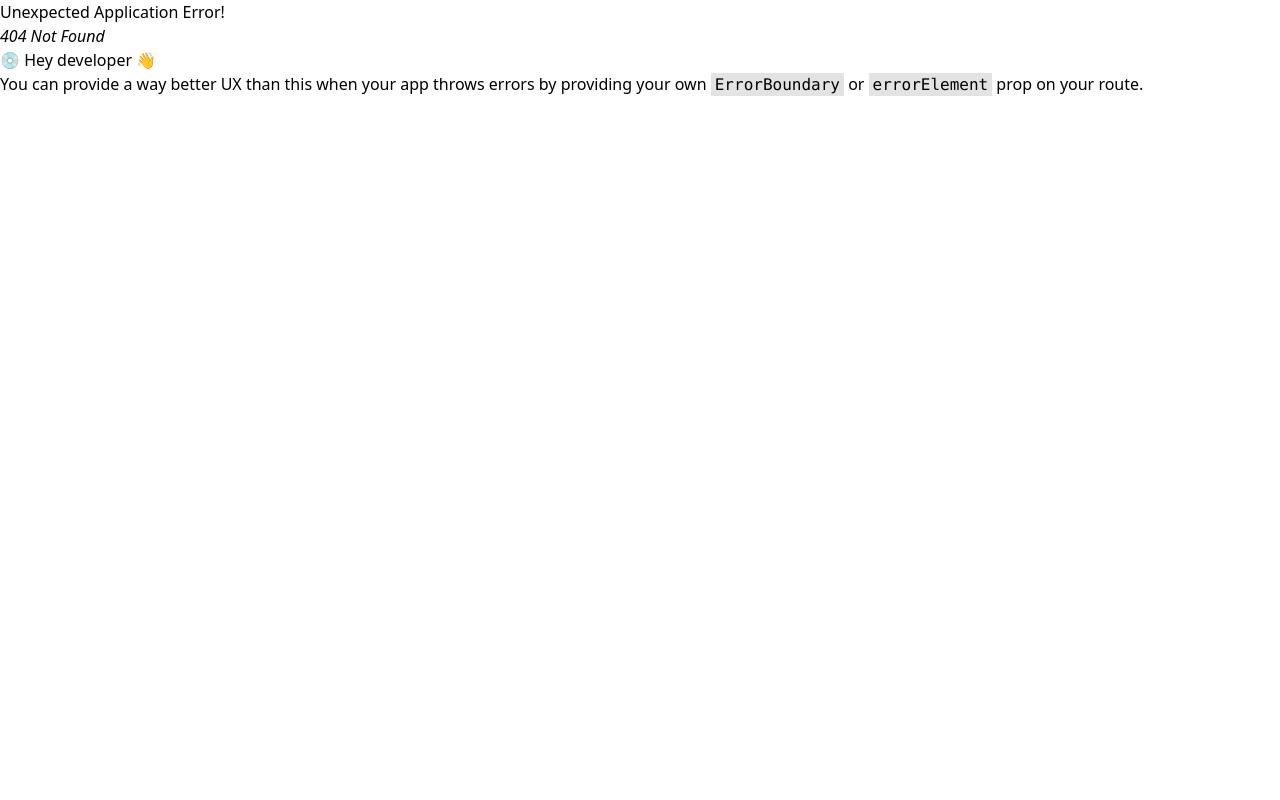
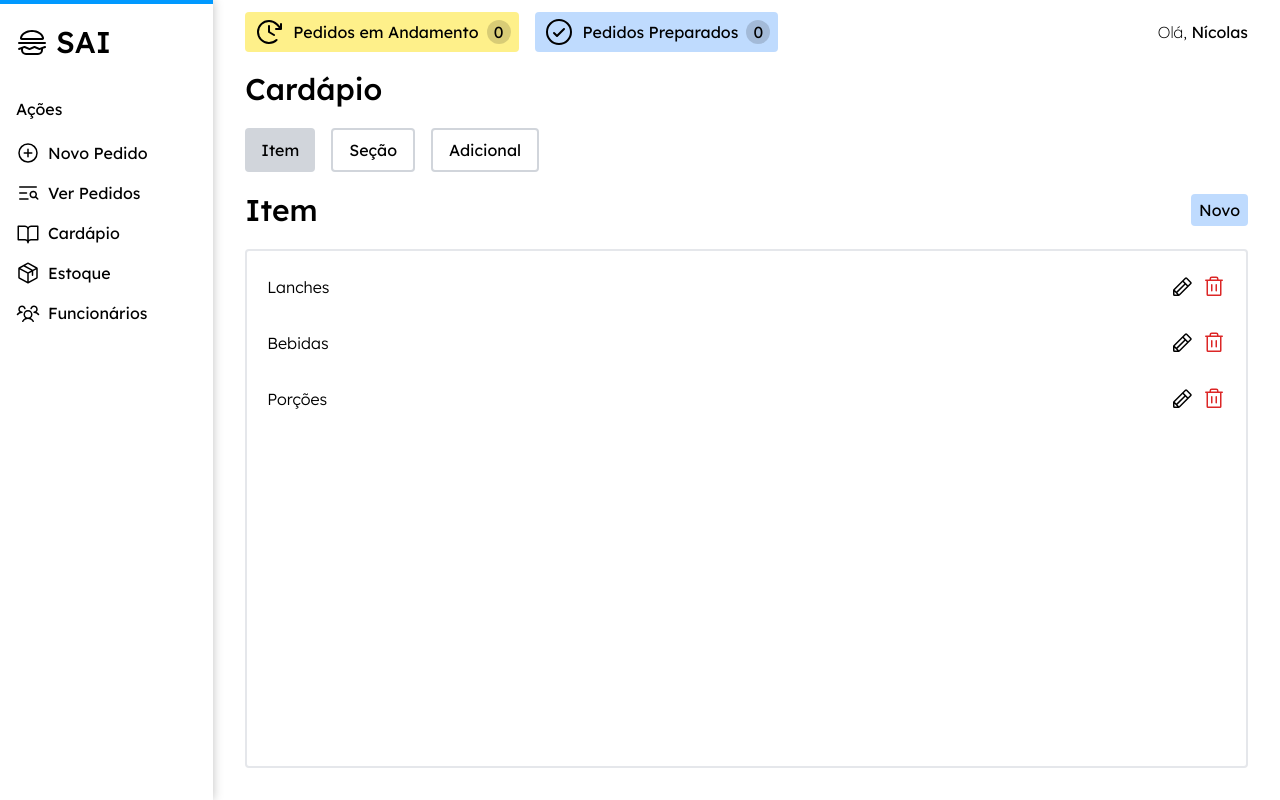
Before and after one commit to Hudson-H/CONSTRUCAO_DE_SOFTWARE__SAI, a React (Create React App) app in the folder frontend/: page /cardapio in a window 1280 px wide. Before the commit this address had no page. Built offline with nearby package versions, Linux system fonts and the light colour scheme.

Commit message:
add cardapio

```diff
--- a/frontend/src/components/atoms/Button/Button.tsx
+++ b/frontend/src/components/atoms/Button/Button.tsx
@@ -14,6 +14,7 @@ type ButtonProps = {
     color: ButtonColorsType;
     children: ReactNode;
     icon?: ReactNode;
+    outline?: boolean;
 
     disabled?: boolean;
     onClick?: MouseEventHandler<HTMLButtonElement>
@@ -25,6 +26,7 @@ export default function Button({
     icon,
     color,
     className,
+    outline,
     onClick,
     disabled,
     children
@@ -35,6 +37,7 @@ export default function Button({
             py-1 px-2 rounded justify-start items-center gap-2 inline-flex overflow-hidden
             hover:brightness-95
             transition
+            ${outline ? "border-2 border-gray-300" : ""}
             ${disabled ? "cursor-wait bg-shark-950 bg-opacity-25" : ""}
             ${className??""}
         `}
--- a/frontend/src/components/atoms/Input/Input.tsx
+++ b/frontend/src/components/atoms/Input/Input.tsx
@@ -27,7 +27,7 @@ export default function Input({ type, disabled, placeholder, value, borderless,
       }
       ${!borderless && "border-2 border-silver-chalice-400 border-opacity-25 rounded-lg"}
       leading-normal tracking-wider font-roboto text-justify outline-none select-none
-      border-b
+      border-b-2
       ${className}
     `}
   />
--- a/frontend/src/components/atoms/Label/Label.tsx
+++ b/frontend/src/components/atoms/Label/Label.tsx
@@ -26,7 +26,7 @@ export function Label({
 }: LabelProps) {
   return <span className={`
     ${bold && "font-medium"}
-    ${light && "font-extralight"}
+    ${light && "font-light"}
     ${italic && "italic"}
     ${pointer && "cursor-pointer"}
     ${textSizes[size??"base"]}
--- a/frontend/src/components/molecules/FormField/FormField.tsx
+++ b/frontend/src/components/molecules/FormField/FormField.tsx
@@ -21,8 +21,8 @@ export function FormField({ children, className, haveError, errorMessage }: Form
     {children}
 
     {haveError &&
-      <Spacer className="text-sm text-serenade-700 font-medium">
-        <span className="bg-serenade-700 bg-opacity-25 rounded-full px-2">!</span> &nbsp;
+      <Spacer className="text-sm text-red-600 font-medium">
+        <span className="bg-red-600 bg-opacity-25 rounded-full px-2">!</span> &nbsp;
         <Label color="red" size="sm" className="w-full text-left font-medium">{errorMessage}</Label>
       </Spacer>
     }
--- a/frontend/src/components/organisms/Header/Header.tsx
+++ b/frontend/src/components/organisms/Header/Header.tsx
@@ -4,7 +4,7 @@ import TrackingButtton from "../../molecules/TrackingButton/TrackingButton";
 
 export function Header() {
   return <div className="
-    items-center inline-flex h-16 px-4 py-2 justify-between col-span-10
+    items-center inline-flex h-16 px-8 py-2 justify-between col-span-10
     sticky top-0
   ">
     <div className="justify-start items-center gap-4 flex">
@@ -28,7 +28,7 @@ export function Header() {
     </div>
 
     <div>
-      <Label light>Olá, </Label>
+      <Label className="font-extralight">Olá, </Label>
       Nícolas
     </div>
   </div>
--- a/frontend/src/components/organisms/Root/Root.tsx
+++ b/frontend/src/components/organisms/Root/Root.tsx
@@ -1,5 +1,5 @@
 import { ReactNode } from "react";
-import { Outlet } from "react-router-dom";
+import { Link, Outlet } from "react-router-dom";
 import { Sidebar } from "../Sidebar/Sidebar";
 import { Header } from "../Header/Header";
 import { PlusCircle, ListMagnifyingGlass, BookOpen, Package, UsersThree } from "@phosphor-icons/react";
@@ -8,22 +8,28 @@ import Button from "../../atoms/Button/Button";
 import { SAILogo } from "../../molecules/SAILogo/SAILogo";
 
 const sidebarButtons = [
-  { label: "Novo Pedido"  , icon: <PlusCircle size={24} /> },
-  { label: "Ver Pedidos"  , icon: <ListMagnifyingGlass size={24} /> },
-  { label: "Cardápio"     , icon: <BookOpen size={24} /> },
-  { label: "Estoque"      , icon: <Package size={24} /> },
-  { label: "Funcionários" , icon: <UsersThree size={24} /> },
+  { label: "Novo Pedido"  , icon: <PlusCircle size={24} />          , linkTo: "/pedidos/novo"},
+  { label: "Ver Pedidos"  , icon: <ListMagnifyingGlass size={24} /> , linkTo: "/pedidos"},
+  { label: "Cardápio"     , icon: <BookOpen size={24} />            , linkTo: "/cardapio"},
+  { label: "Estoque"      , icon: <Package size={24} />             , linkTo: "/estoque"},
+  { label: "Funcionários" , icon: <UsersThree size={24} />          , linkTo: "/funcionarios"},
 ]
 
 type SidebarButtonProps = {
   label: string;
+  linkTo: string;
   icon: ReactNode;
 }
 
-function SidebarButton({ label, icon }: SidebarButtonProps) {
-  return <Button color="transparent" icon={icon} className="px-0 py-2 w-full">
+function SidebarButton({ label, icon, linkTo }: SidebarButtonProps) {
+  return <Link to={linkTo} color="transparent" className="
+    py-2 px-0 rounded justify-start items-center gap-2 inline-flex overflow-hidden
+    hover:brightness-95
+    transition
+  ">
+    { icon }
     { label }
-  </Button>
+  </Link>
 }
 
 export function Root() {
@@ -40,7 +46,7 @@ export function Root() {
     </Sidebar>
     <Header />
 
-    <div className="col-span-10 px-4 py-2">
+    <div className="w-full h-full row-span-11 col-span-10 px-8 pb-8">
       <Outlet />
     </div>
   </div>
--- a/frontend/src/routes.tsx
+++ b/frontend/src/routes.tsx
@@ -1,9 +1,10 @@
 import { Route, RouterProvider, createBrowserRouter, createRoutesFromElements } from 'react-router-dom';
 import './index.css';
-import { Index } from './views/index/Index';
+import { Dashboard } from './views/dashboard/Dashboard';
 import { Root } from './components/organisms/Root/Root';
 import { AuthRoot } from './components/organisms/AuthRoot/AuthRoot';
 import { Login } from './views/login/Login';
+import { Cardapio } from './views/cardapio/Cardapio';
 
 const router = createBrowserRouter(
   createRoutesFromElements(<>
@@ -11,7 +12,8 @@ const router = createBrowserRouter(
       <Route path="/login" element={<Login/>}></Route>
     </Route>
     <Route element={<Root />}>
-      <Route path="/dashboard" element={<Index/>}></Route>
+      <Route path="/dashboard" element={<Dashboard/>}></Route>
+      <Route path="/cardapio" element={<Cardapio/>}></Route>
     </Route>
   </>)
 );
--- /dev/null
+++ b/frontend/src/views/cardapio/Cardapio.tsx
@@ -0,0 +1,78 @@
+import { Pencil, Trash } from "@phosphor-icons/react";
+import Button from "../../components/atoms/Button/Button";
+import { Label } from "../../components/atoms/Label/Label";
+import { Title } from "../../components/atoms/Title/Title";
+import { useState } from "react";
+
+const categories = ["Item", "Seção", "Adicional"] as const;
+
+export function Cardapio() {
+  const [category, setCategory] = useState<"Item" | "Seção" | "Adicional">(
+    "Item"
+  );
+
+  return (
+    <div className="w-full h-full flex flex-col gap-4">
+      <Title>Cardápio</Title>
+
+      <div className="flex flex-row gap-4">
+        {categories.map(value =>
+          <Button
+            className="px-4 py-2"
+            outline={category !== value}
+            color={category === value ? "gray" : "white"}
+            onClick={() => {
+              setCategory(value)
+            }}
+          >
+            {value}
+          </Button>
+        )}
+      </div>
+
+      <div className="flex flex-row items-center justify-between">
+        <Title>{category}</Title>
+        <Button className="h-fit" color="blue">
+          Novo
+        </Button>
+      </div>
+
+      <div
+        className="
+      w-full h-full px-5 py-2
+      border-2 rounded
+    "
+      >
+        <div className="w-full grid grid-cols-12 items-center py-4">
+          <Label className="col-span-11" light>
+            Lanches
+          </Label>
+          <div className="inline-flex justify-end gap-2 col-span-1">
+            <Pencil className="cursor-pointer" size={24} />
+            <Trash className="cursor-pointer text-red-600" size={24} />
+          </div>
+        </div>
+
+        <div className="w-full grid grid-cols-12 items-center py-4">
+          <Label className="col-span-11" light>
+            Bebidas
+          </Label>
+          <div className="inline-flex justify-end gap-2 col-span-1">
+            <Pencil className="cursor-pointer" size={24} />
+            <Trash className="cursor-pointer text-red-600" size={24} />
+          </div>
+        </div>
+
+        <div className="w-full grid grid-cols-12 items-center py-4">
+          <Label className="col-span-11" light>
+            Porções
+          </Label>
+          <div className="inline-flex justify-end gap-2 col-span-1">
+            <Pencil className="cursor-pointer" size={24} />
+            <Trash className="cursor-pointer text-red-600" size={24} />
+          </div>
+        </div>
+      </div>
+    </div>
+  );
+}
--- a/frontend/src/views/index/Index.tsx
+++ b/frontend/src/views/dashboard/Dashboard.tsx
@@ -3,7 +3,7 @@ import Button from "../../components/atoms/Button/Button";
 import TrackingButtton from "../../components/molecules/TrackingButton/TrackingButton";
 import { Label } from "../../components/atoms/Label/Label";
 
-export function Index() {
+export function Dashboard() {
     return <div className="">
       a
     </div>
--- a/frontend/src/views/login/Login.tsx
+++ b/frontend/src/views/login/Login.tsx
@@ -61,7 +61,8 @@ export function Login() {
             // {...register("email")}
             value={loginValue??""}
             onChange={ev => setValue("login", ev.target.value)}
-            placeholder="Insira seu email"
+            placeholder="Insira seu login"
+            className="font-light"
             borderless
           ></Input>
         </FormField>
@@ -73,16 +74,28 @@ export function Login() {
             value={passwordValue??""}
             onChange={ev => setValue("password", ev.target.value)}
             placeholder="Insira sua senha"
+            className="font-light"
             borderless
           ></Input>
         </FormField>
 
-        <Button
-          color="blue"
-          disabled={isSubmitting}
-        >
-          <Label className="w-full p-2">Login</Label>
-        </Button>
+        <div className="flex justify-end items-center w-full mt-2 gap-2">
+          <Button
+            color="white"
+            disabled={isSubmitting}
+            className="px-4"
+            outline
+          >
+            <Label light className="w-full">Registrar-se</Label>
+          </Button>
+          <Button
+            color="blue"
+            disabled={isSubmitting}
+            className="px-4"
+          >
+            <Label className="w-full">Entrar</Label>
+          </Button>
+        </div>
       </form>
     </Sidebar>
 
```
